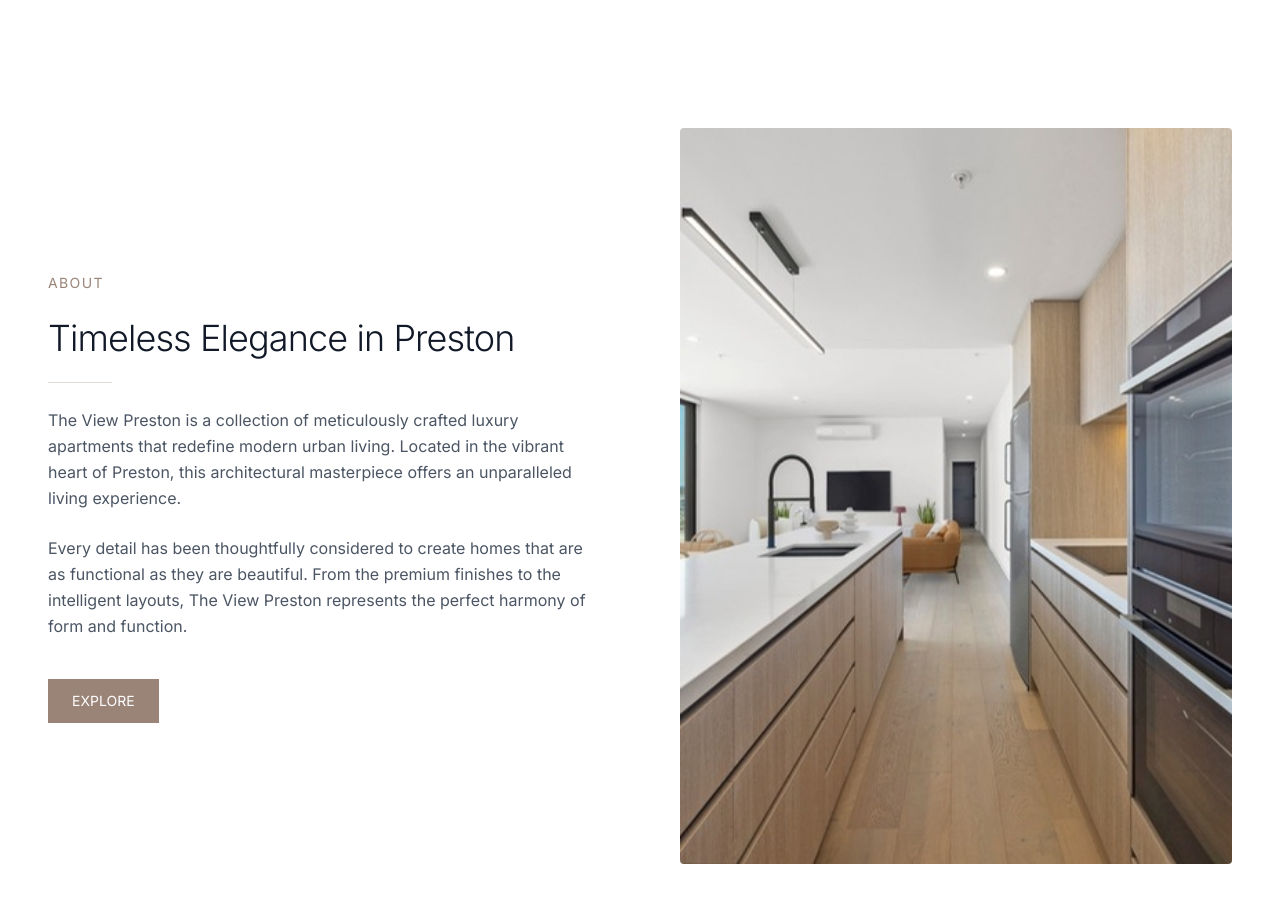
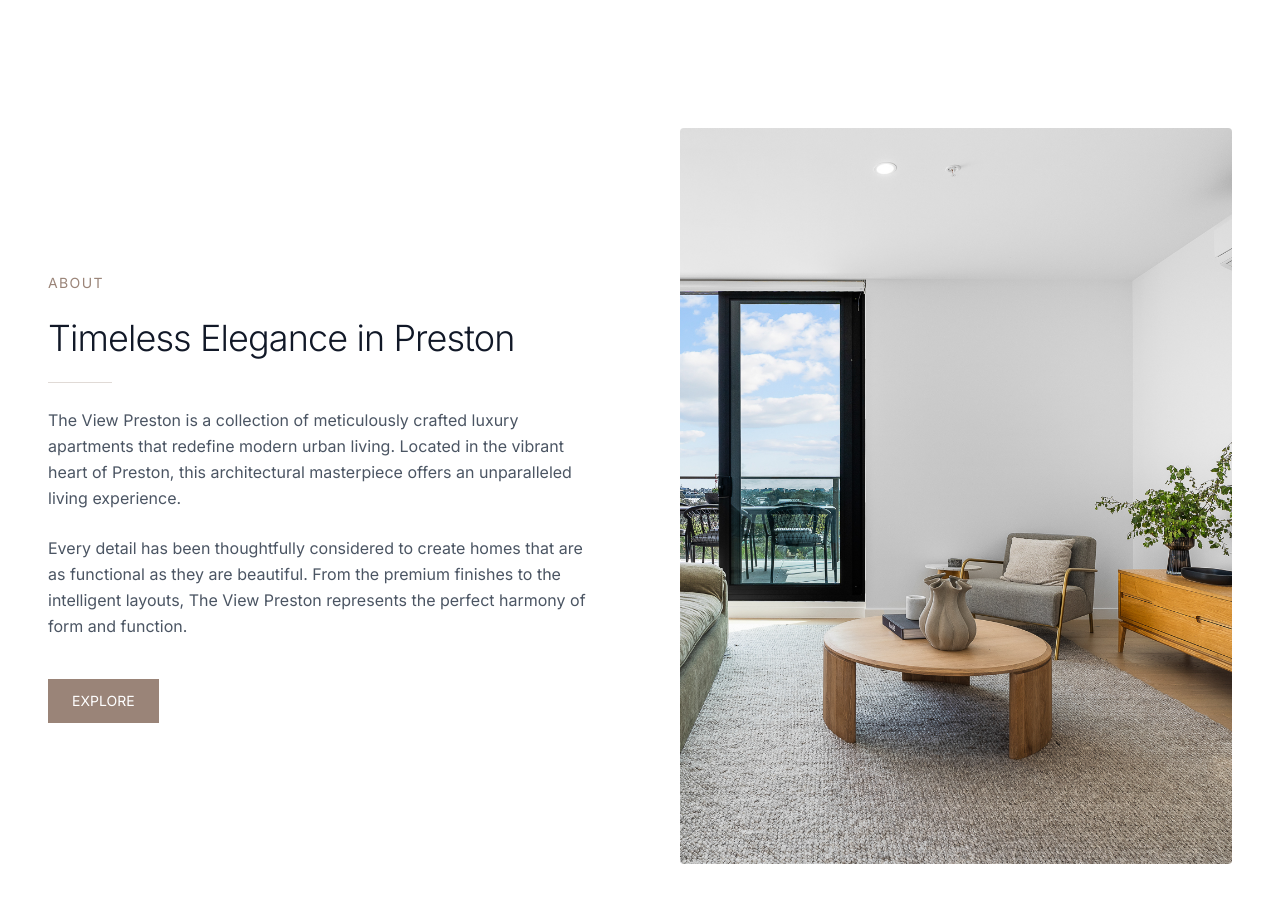
Before and after one commit to propertystart/view-preston-stemcon-v10, a React (Vite) app: page / in a window 1280 px wide. Shown: the part 800-1702 px from the top of the page. Built offline with nearby package versions, Linux system fonts and the light colour scheme.

Commit message:
Update image asset
Replaced an image asset with a new photo.

```diff
--- a/src/components/About.tsx
+++ b/src/components/About.tsx
@@ -52,8 +52,8 @@ const About: React.FC = () => {
         <div className="order-1 md:order-2">
           <div className="relative">
             <ImageReveal
-              src="/lovable-uploads/0ef9a1d7-761e-47eb-8aa5-fb910f51d7b5.png"
-              alt="Luxurious apartment interior with city views"
+              src="/lovable-uploads/df78c313-2699-4223-88ed-454d92507606.png"
+              alt="Modern apartment living room with balcony view"
               aspectRatio="aspect-[3/4]"
               className="rounded-sm overflow-hidden"
               animation="slide-left"
```
Also changed, not shown: public/lovable-uploads/df78c313-2699-4223-88ed-454d92507606.png (added).
